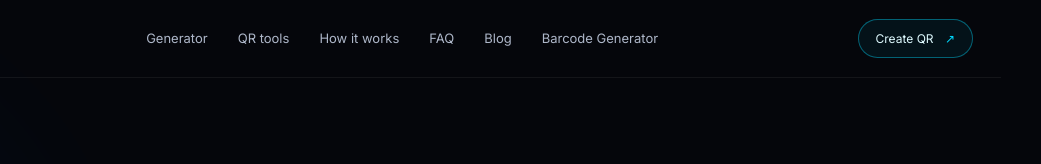
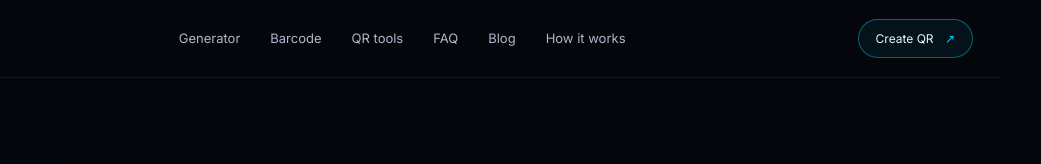
Before and after one commit to Hamzabutt321/QRHub, a plain HTML site: page index.html in a window 1280 px wide. Shown: the top 164 px of the page, 239-1280 px from the left. Drawn offline with Linux system fonts and the light colour scheme.

Commit message:
Update index.html

```diff
--- a/index.html
+++ b/index.html
@@ -1,4 +1,3 @@
-
 <!DOCTYPE html>
 <html lang="en">
 <head>
@@ -31,7 +30,7 @@
   <header class="site-header" id="top">
     <a class="brand" href="#top" aria-label="QRHub home"><span class="brand-mark">⌗</span><span>QR<span>Hub</span></span></a>
     <nav>
-      <a href="#generator">Generator</a><a href="#tools">QR tools</a><a href="#how">How it works</a><a href="#faq">FAQ</a><a href="/blog/how-to-create-a-qr-code/">Blog</a><a href="/barcode/">Barcode Generator</a>
+      <a href="#generator">Generator</a><a href="/barcode/">Barcode</a><a href="#tools">QR tools</a><a href="#faq">FAQ</a><a href="/blog/how-to-create-a-qr-code/">Blog</a><a href="#how">How it works</a>
     </nav>
     <a class="header-cta" href="#generator">Create QR <span>↗</span></a>
     <button class="menu-toggle" aria-label="Toggle menu">☰</button>
```
